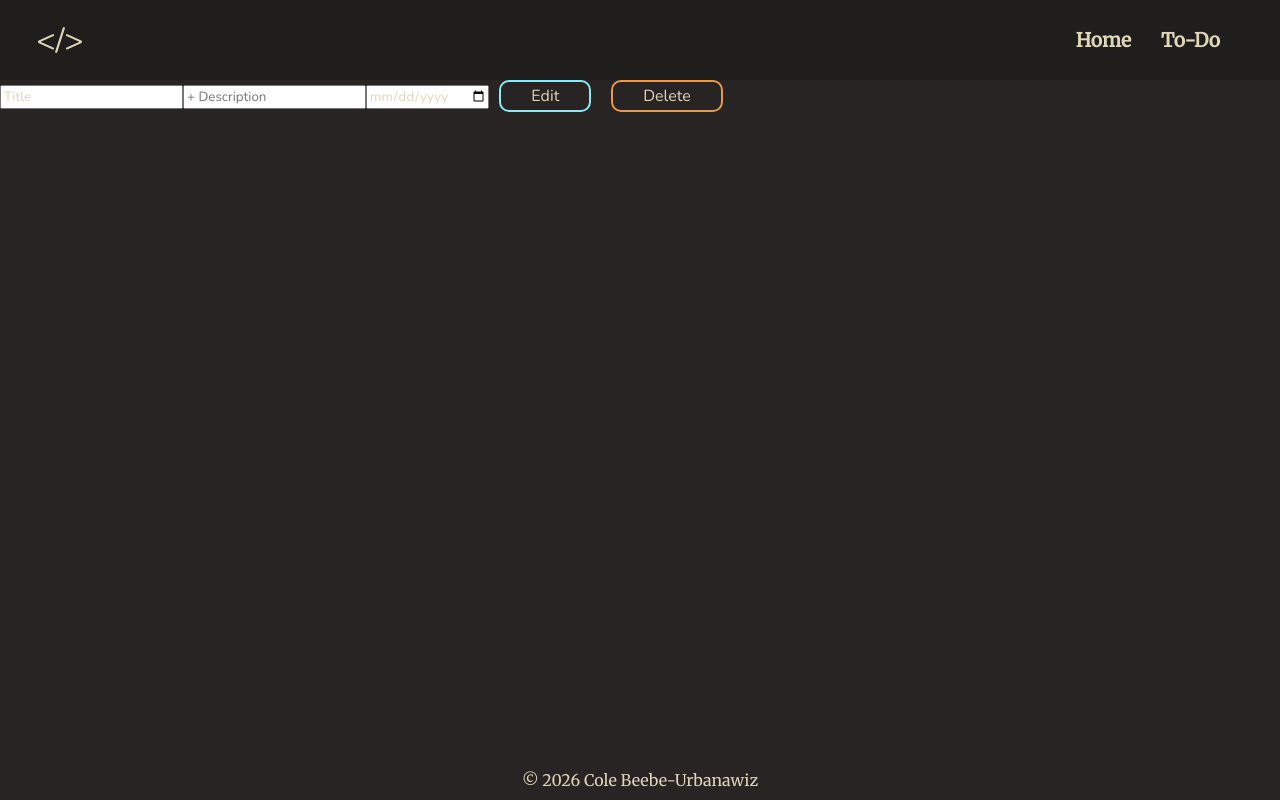
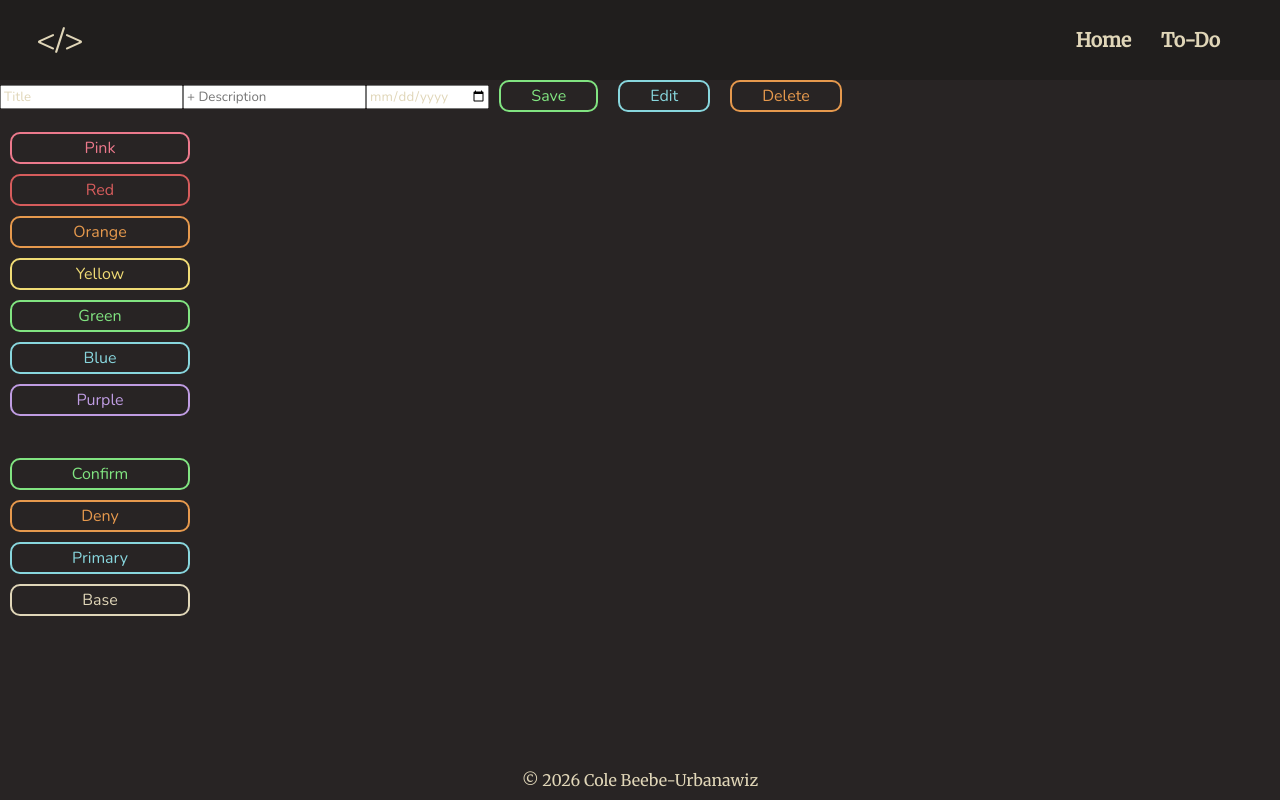
Before and after one commit to outtaspacecode/react-dashboard, a React (Vite) app: page / in a window 1280 px wide. Built offline with nearby package versions, Linux system fonts and the light colour scheme; a web font is replaced by a local one.

Commit message:
Added coloring options

```diff
--- a/src/components/Todo.jsx
+++ b/src/components/Todo.jsx
@@ -43,7 +43,8 @@ export function TodoItem() {
         onChange={handleDateChange}
         value={date}
       />
-      <button className="btn btn-confirm">Edit</button>
+      <button className="btn btn-confirm">Save</button>
+      <button className="btn btn-primary">Edit</button>
       <button className="btn btn-deny">Delete</button>
     </>
   );
--- a/src/css/index.css
+++ b/src/css/index.css
@@ -2,10 +2,21 @@
     --dark: hsl(0, 5%, 15%);
     --dark__hover: hsl(0, 5%, 22%);
     --light: hsl(45, 40%, 80%);
-    --blue: hsl(186, 85%, 75%);
-    --blue__hover: hsl(186, 85%, 55%);
-    --orange: hsl(30, 80%, 60%);
-    --orange__hover: hsl(30, 80%, 50%);
+
+    --pink: hsl(350, 75%, 70%);
+    --pink__hover: hsl(350, 75%, 65%);
+    --red: hsl(0, 60%, 60%);
+    --red__hover: hsl(0, 60%, 55%);
+    --orange: hsl(30, 75%, 60%);
+    --orange__hover: hsl(30, 75%, 50%);
+    --yellow: hsl(50, 80%, 70%);
+    --yellow__hover: hsl(50, 80%, 50%);
+    --green: hsl(120, 65%, 70%);
+    --green__hover: hsl(120, 65%, 60%);
+    --blue: hsl(185, 55%, 70%);
+    --blue__hover: hsl(185, 55%, 50%);
+    --purple: hsl(270, 55%, 75%);
+    --purple__hover: hsl(270, 55%, 70%);
 
     --serif: 'Merriweather', 'Times New Roman', Times, serif;
     --sans: 'Nunito', Arial, Helvetica, sans-serif;
@@ -60,22 +71,99 @@ body {
     transition: background-color 0.8s ease, color 1.0s ease, box-shadow 3.0s ease;
     margin: 0 10px;
     text-decoration: none;
+    border: 2px solid var(--light);
+}
+.btn:hover {
+    background-color: var(--light);
+    color: var(--dark);
+}
+
+.btn-primary {
+    border: 2px solid var(--blue);
+    color: var(--blue);
+}
+.btn-primary:hover {
+    background-color: var(--blue);
+    box-shadow: 0 0 15px var(--blue__hover);
 }
 
 .btn-confirm {
-    border: 2px solid var(--blue);
+    border: 2px solid var(--green);
+    color: var(--green);
 }
 .btn-confirm:hover {
-    background-color: var(--blue);
-    color: var(--dark);
-    box-shadow: 0 0 15px var(--blue__hover);
+    background-color: var(--green);
+    box-shadow: 0 0 15px var(--green__hover);
 }
 
 .btn-deny {
     border: 2px solid var(--orange);
+    color: var(--orange);
 }
 .btn-deny:hover {
     background-color: var(--orange);
-    color: var(--dark);
     box-shadow: 0 0 15px var(--orange__hover);
 }
+
+.btn-pink {
+    border: 2px solid var(--pink);
+    color: var(--pink);
+}
+.btn-pink:hover {
+    background-color: var(--pink);
+    box-shadow: 0 0 15px var(--pink__hover);
+}
+
+.btn-red {
+    border: 2px solid var(--red);
+    color: var(--red);
+}
+.btn-red:hover {
+    background-color: var(--red);
+    box-shadow: 0 0 15px var(--red__hover);
+}
+
+.btn-orange {
+    border: 2px solid var(--orange);
+    color: var(--orange);
+}
+.btn-orange:hover {
+    background-color: var(--orange);
+    box-shadow: 0 0 15px var(--orange__hover);
+}
+
+.btn-yellow {
+    border: 2px solid var(--yellow);
+    color: var(--yellow);
+}
+.btn-yellow:hover {
+    background-color: var(--yellow);
+    box-shadow: 0 0 15px var(--yellow__hover);
+}
+
+.btn-green {
+    border: 2px solid var(--green);
+    color: var(--green);
+}
+.btn-green:hover {
+    background-color: var(--green);
+    box-shadow: 0 0 15px var(--green__hover);
+}
+
+.btn-blue {
+    border: 2px solid var(--blue);
+    color: var(--blue);
+}
+.btn-blue:hover {
+    background-color: var(--blue);
+    box-shadow: 0 0 15px var(--blue__hover);
+}
+
+.btn-purple {
+    border: 2px solid var(--purple);
+    color: var(--purple);
+}
+.btn-purple:hover {
+    background-color: var(--purple);
+    box-shadow: 0 0 15px var(--purple__hover);
+}
--- a/src/pages/HomePage.jsx
+++ b/src/pages/HomePage.jsx
@@ -4,6 +4,29 @@ function HomePage() {
   return (
     <>
       <TodoItem />
+      <div
+        className="btn-container"
+        style={{
+          display: "flex",
+          flexDirection: "column",
+          gap: "10px",
+          width: "200px",
+          marginTop: "20px"
+        }}
+      >
+        <button className="btn btn-pink">Pink</button>
+        <button className="btn btn-red">Red</button>
+        <button className="btn btn-orange">Orange</button>
+        <button className="btn btn-yellow">Yellow</button>
+        <button className="btn btn-green">Green</button>
+        <button className="btn btn-blue">Blue</button>
+        <button className="btn btn-purple">Purple</button>
+        <br />
+        <button className="btn btn-confirm">Confirm</button>
+        <button className="btn btn-deny">Deny</button>
+        <button className="btn btn-primary">Primary</button>
+        <button className="btn">Base</button>
+      </div>
     </>
   );
 }
```
